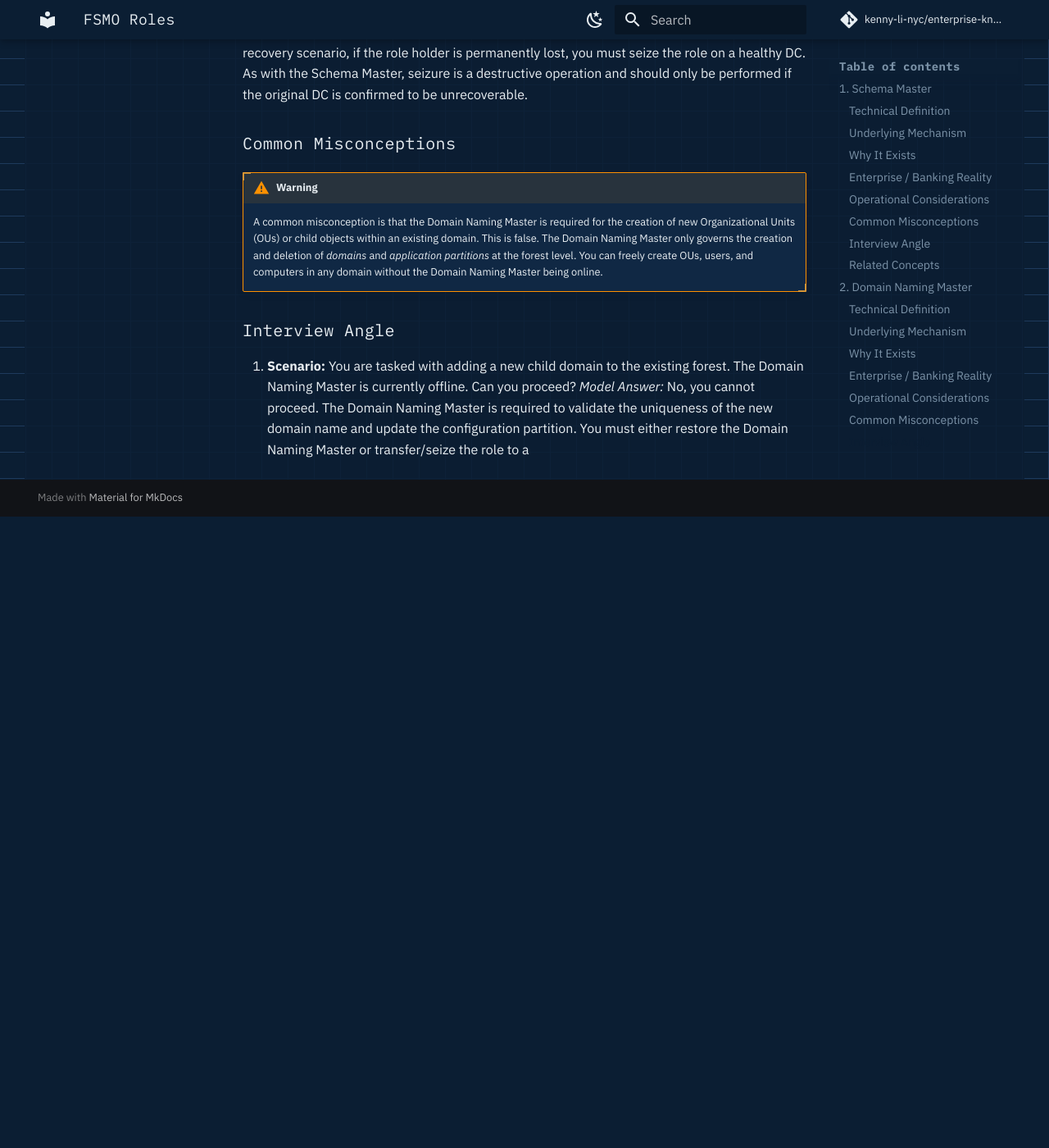
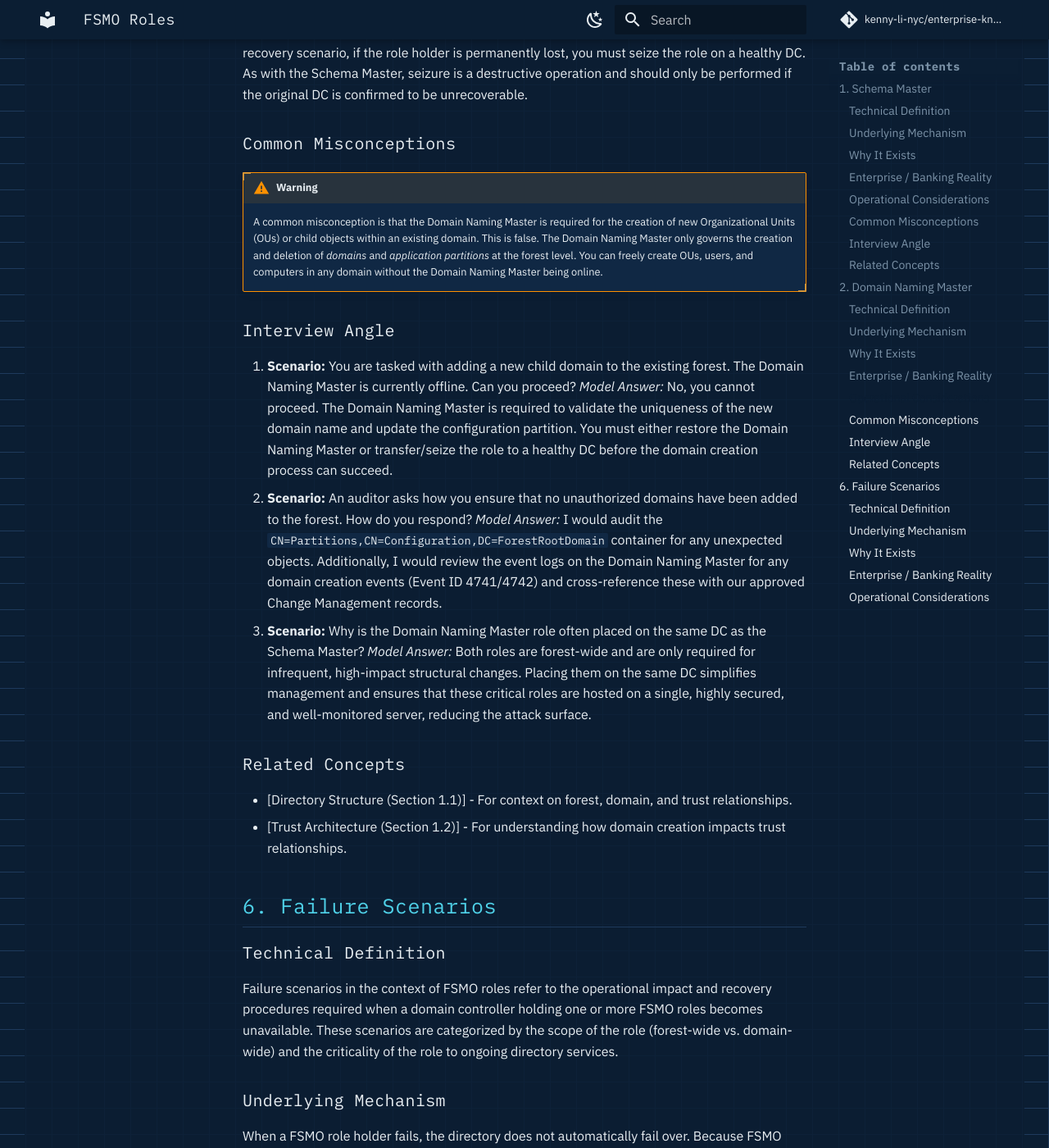
Before and after one commit to kenny-li-nyc/enterprise-knowledge-base, an MkDocs documentation site: the page built from docs/identity/layer1-directory-trust/fsmo-roles.md, in a window 1280 px wide and 1400 px high, scrolled down 3736 px. Shown: the whole window at 82% size. Built offline with MkDocs 1.6.1 and Material for MkDocs 9.7.7, drawn with Linux system fonts in a browser that asks for light colours; comment, search, counter and statistics services are not loaded; before the commit the page ends 4366 px from its top, so only the background shows below that; some of the changed text lies outside the part shown.

Commit message:
docs: add failure scenarios section to FSMO roles documentation
Co-authored-by: aider (gemini/gemini-3.1-flash-lite) <aider@aider.chat>

```diff
--- a/docs/identity/layer1-directory-trust/fsmo-roles.md
+++ b/docs/identity/layer1-directory-trust/fsmo-roles.md
@@ -62,4 +62,36 @@ If the Domain Naming Master is unavailable, you cannot add or remove domains or
 
 ### Interview Angle
 1. **Scenario:** You are tasked with adding a new child domain to the existing forest. The Domain Naming Master is currently offline. Can you proceed?
-   *Model Answer:* No, you cannot proceed. The Domain Naming Master is required to validate the uniqueness of the new domain name and update the configuration partition. You must either restore the Domain Naming Master or transfer/seize the role to a
+   *Model Answer:* No, you cannot proceed. The Domain Naming Master is required to validate the uniqueness of the new domain name and update the configuration partition. You must either restore the Domain Naming Master or transfer/seize the role to a healthy DC before the domain creation process can succeed.
+2. **Scenario:** An auditor asks how you ensure that no unauthorized domains have been added to the forest. How do you respond?
+   *Model Answer:* I would audit the `CN=Partitions,CN=Configuration,DC=ForestRootDomain` container for any unexpected objects. Additionally, I would review the event logs on the Domain Naming Master for any domain creation events (Event ID 4741/4742) and cross-reference these with our approved Change Management records.
+3. **Scenario:** Why is the Domain Naming Master role often placed on the same DC as the Schema Master?
+   *Model Answer:* Both roles are forest-wide and are only required for infrequent, high-impact structural changes. Placing them on the same DC simplifies management and ensures that these critical roles are hosted on a single, highly secured, and well-monitored server, reducing the attack surface.
+
+### Related Concepts
+*   [Directory Structure (Section 1.1)] - For context on forest, domain, and trust relationships.
+*   [Trust Architecture (Section 1.2)] - For understanding how domain creation impacts trust relationships.
+
+## 6. Failure Scenarios
+
+### Technical Definition
+Failure scenarios in the context of FSMO roles refer to the operational impact and recovery procedures required when a domain controller holding one or more FSMO roles becomes unavailable. These scenarios are categorized by the scope of the role (forest-wide vs. domain-wide) and the criticality of the role to ongoing directory services.
+
+### Underlying Mechanism
+When a FSMO role holder fails, the directory does not automatically fail over. Because FSMO roles are single-master, the directory services on other domain controllers will continue to function for standard operations (like authentication or object modification) but will be unable to perform the specific tasks gated by the missing role. The directory relies on the administrator to manually intervene—either by restoring the original role holder or by seizing the role to a new, healthy domain controller.
+
+### Why It Exists
+The FSMO architecture exists to prevent conflicts in a multi-master environment. However, this design introduces a single point of failure for specific operations. The failure scenarios exist to define the boundaries of this risk: some roles (like the PDC Emulator) are critical for daily operations and require immediate recovery, while others (like the Schema Master) are only required for infrequent administrative tasks and can tolerate longer outages.
+
+### Enterprise / Banking Reality
+In Tier-1 banking, FSMO failure handling is a core component of the Disaster Recovery (DR) plan. The primary risk is not just the outage itself, but the potential for "split-brain" scenarios if a role is seized while the original holder is still active. Strict operational procedures are required:
+| Role | Scope | Outage Tolerance | Seizure Risk |
+| :--- | :--- | :--- | :--- |
+| Schema Master | Forest | High | Low |
+| Domain Naming Master | Forest | High | Low |
+| RID Master | Domain | Medium | Medium |
+| PDC Emulator | Domain | Low | High |
+| Infrastructure Master | Domain | High | Low |
+
+### Operational Considerations
+Diagnosis is the first step in any failure scenario. Use the following command to identify the current role holders:
```
